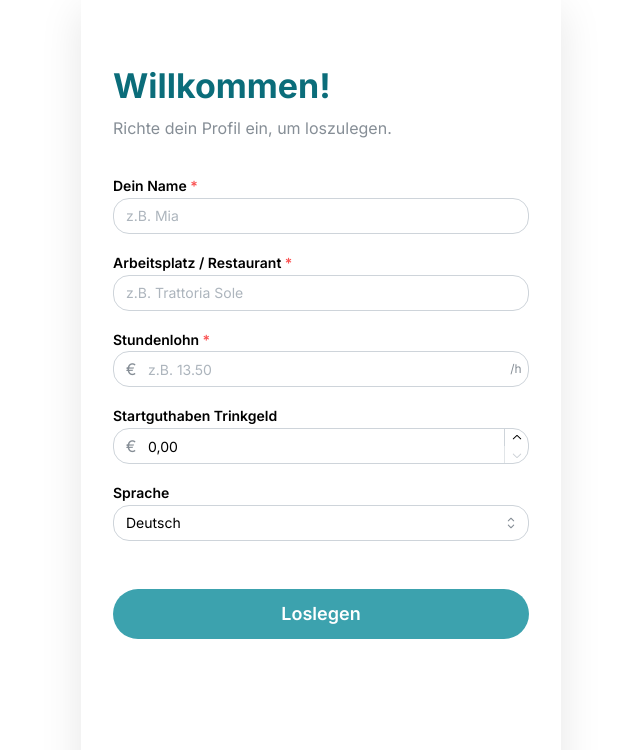
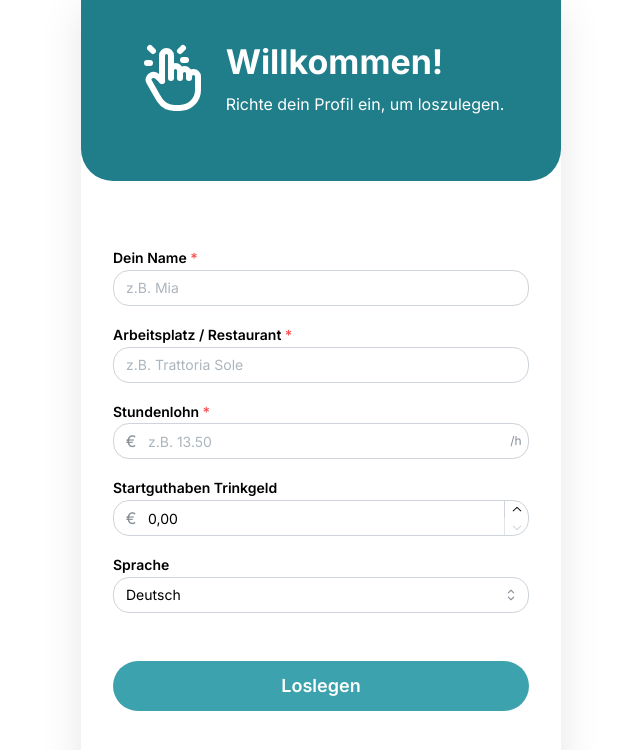
Before and after one commit to AlexisRoe/waiter-shift-tracker, a React (Vite) app: page /onboarding in a window 1280 px wide. Shown: the top 750 px of the page, without its empty margins (319-959 px from the left). Built offline with nearby package versions, Linux system fonts and the light colour scheme.

Commit message:
Add teal header on onboarding page

```diff
--- a/src/screens/Onboarding.view.tsx
+++ b/src/screens/Onboarding.view.tsx
@@ -2,6 +2,7 @@ import {
   Box,
   Button,
   Container,
+  Group,
   NumberInput,
   Select,
   Stack,
@@ -18,6 +19,8 @@ import {
   DEFAULT_MIN_HOURLY_WAGE,
 } from '../constants';
 import { useAppStore } from '../store/app.store';
+import { TealPageHeader } from '../components/shared/TealPageHeader.component';
+import { IconHandClick } from '@tabler/icons-react';
 
 export const OnboardingView = () => {
   const { t, i18n } = useTranslation();
@@ -68,15 +71,24 @@ export const OnboardingView = () => {
   };
 
   return (
+    <Box>
+      <TealPageHeader>
+        <Group justify="center" align="center">
+          <Stack pb="xl">
+            <IconHandClick size={72} />
+          </Stack>
+          <Stack gap={0}>
+            <Title order={1} mb={8} c="white">
+              {t('onboarding.title')}
+            </Title>
+            <Text c="white" mb="xl">
+              {t('onboarding.subtitle')}
+            </Text>
+          </Stack>
+        </Group>
+      </TealPageHeader>
       <Container size="sm" p="xl">
         <Box mt="xl">
-        <Title order={1} mb={8} c="teal.9">
-          {t('onboarding.title')}
-        </Title>
-        <Text c="dimmed" mb="xl">
-          {t('onboarding.subtitle')}
-        </Text>
-
           <form onSubmit={form.onSubmit(handleSubmit)}>
             <Stack gap="md">
               <TextInput
@@ -143,5 +155,6 @@ export const OnboardingView = () => {
           </form>
         </Box>
       </Container>
+    </Box>
   );
 };
```
Lines whose indentation alone changed are shown as unchanged.
